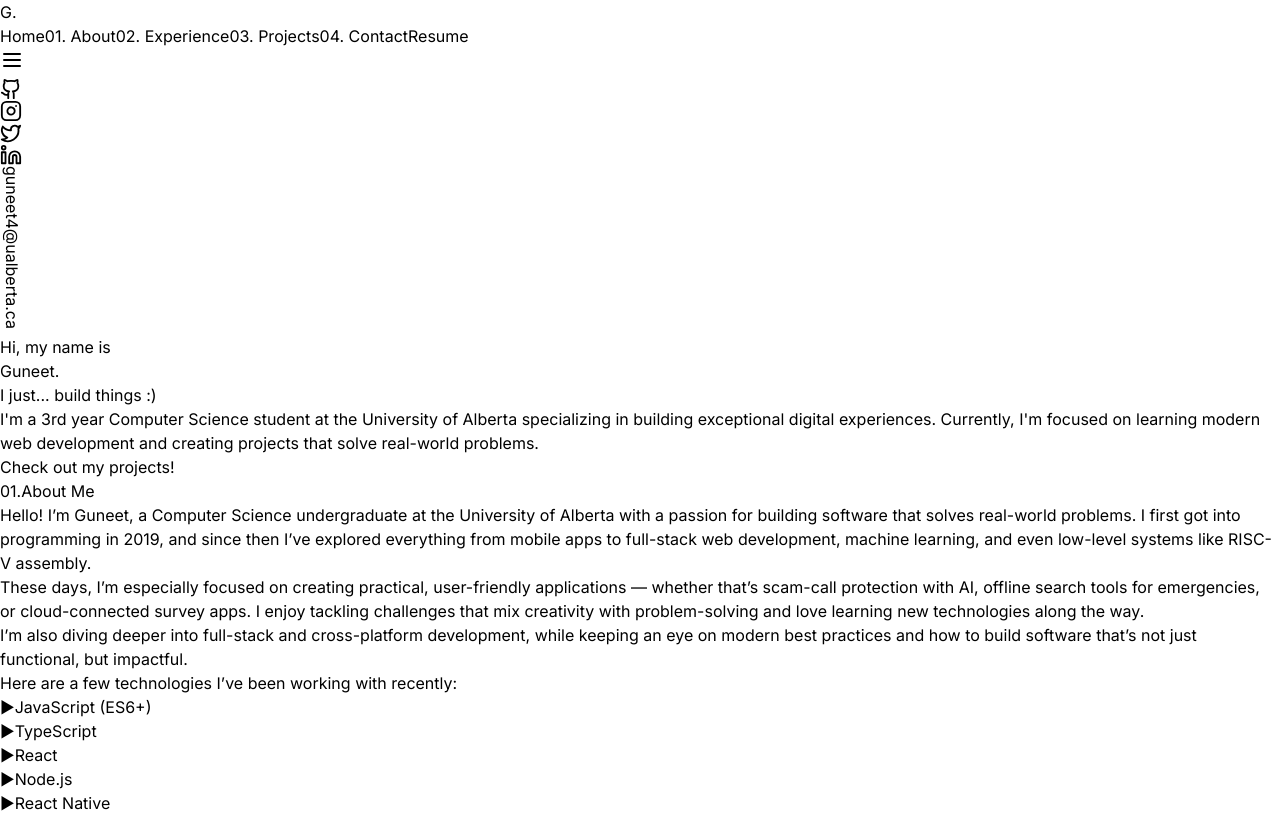
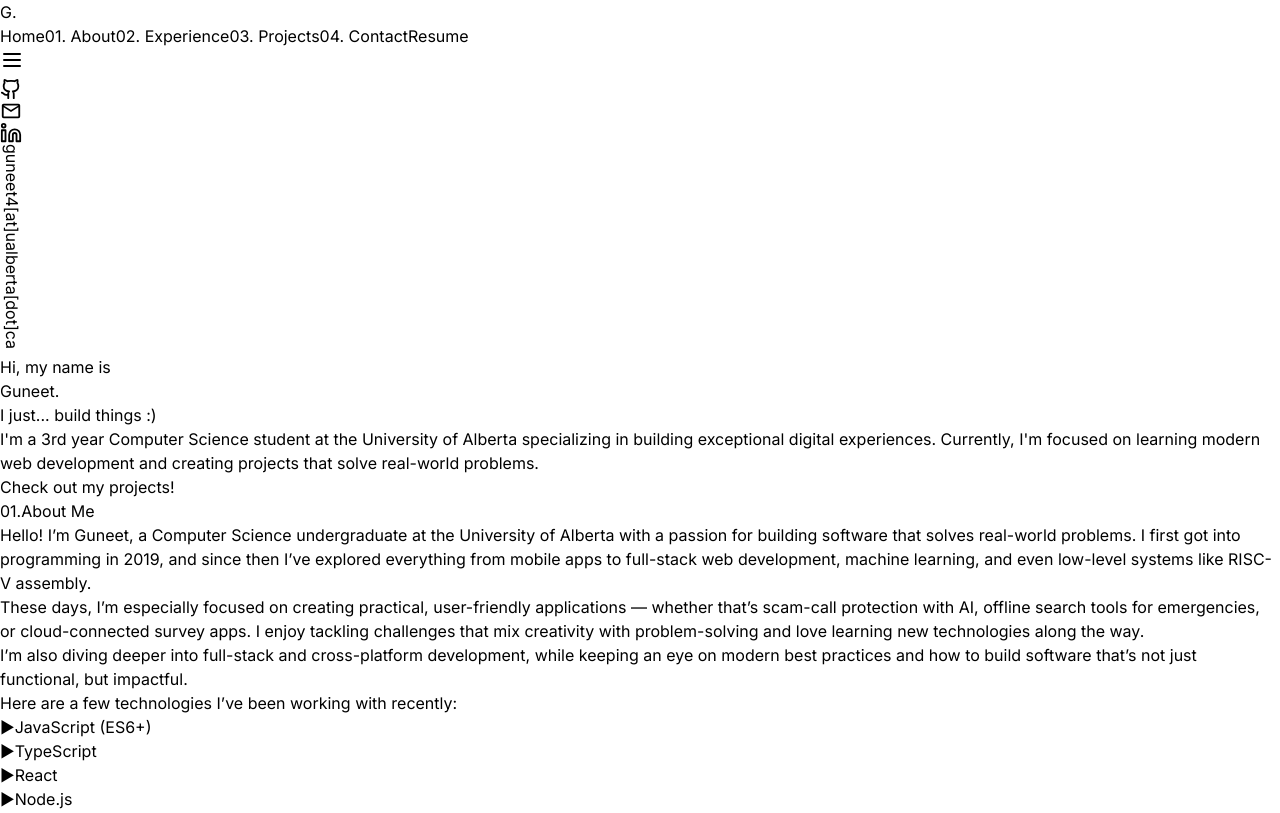
Before and after one commit to guneettt/my-portfolio, a React (Vite) app: page / in a window 1280 px wide. Shown: the top 813 px of the page. Built offline with nearby package versions, Linux system fonts and the light colour scheme.

Commit message:
fixed sidebar

```diff
--- a/src/components/App.jsx
+++ b/src/components/App.jsx
@@ -162,6 +162,8 @@ const Portfolio = () => {
       {/* Side Social Links - Only show on xl screens and up */}
 <div className="fixed left-12 bottom-0 hidden xl:block">
   <div className="flex flex-col items-center space-y-6">
+
+    {/* GitHub */}
     <a
       href="https://github.com/guneettt"
       target="_blank"
@@ -170,33 +172,40 @@ const Portfolio = () => {
     >
       <Github size={22} />
     </a>
+
+    {/* Email */}
     <a
-            href="https://instagram.com/yourusername"
-            target="_blank"
-            rel="noopener noreferrer"
+      href="mailto:guneet4@ualberta.ca"
       className="text-gray-400 hover:text-white transition-all duration-300 hover:-translate-y-1 transform"
     >
-            <Instagram size={22} />
+      <svg
+        xmlns="http://www.w3.org/2000/svg"
+        width="22"
+        height="22"
+        fill="currentColor"
+        viewBox="0 0 24 24"
+      >
+        <path d="M4 4h16c1.1 0 2 .9 2 2v12a2 2 0 0 1-2 2H4a2
+                 2 0 0 1-2-2V6c0-1.1.9-2 2-2zm8 7 8-5H4l8 5zm0
+                 2-8-5v10h16V8l-8 5z" />
+      </svg>
     </a>
+
+    {/* LinkedIn */}
     <a
-            href="https://twitter.com/yourusername"
-            target="_blank"
-            rel="noopener noreferrer"
-            className="text-gray-400 hover:text-white transition-all duration-300 hover:-translate-y-1 transform"
-          >
-            <Twitter size={22} />
-          </a>
-          <a
-            href="https://www.linkedin.com/in/guneet03/"
+      href="https://www.linkedin.com/in/itsguneettt"
       target="_blank"
       rel="noopener noreferrer"
       className="text-gray-400 hover:text-white transition-all duration-300 hover:-translate-y-1 transform"
     >
       <Linkedin size={22} />
     </a>
+
     <div className="w-px h-20 bg-gray-600"></div>
   </div>
 </div>
+
+
 
       {/* Side Email - Only show on xl screens and up */}
       <div className="fixed right-12 bottom-0 hidden xl:block">
@@ -206,7 +215,7 @@ const Portfolio = () => {
             className="text-gray-400 hover:text-white transition-all duration-300 hover:-translate-y-1 transform font-mono text-sm"
             style={{ writingMode: 'vertical-rl' }}
           >
-            guneet4@ualberta.ca
+            guneet4[at]ualberta[dot]ca
           </a>
           <div className="w-px h-20 bg-gray-600 mt-6"></div>
         </div>
```
Lines whose indentation alone changed are shown as unchanged.
